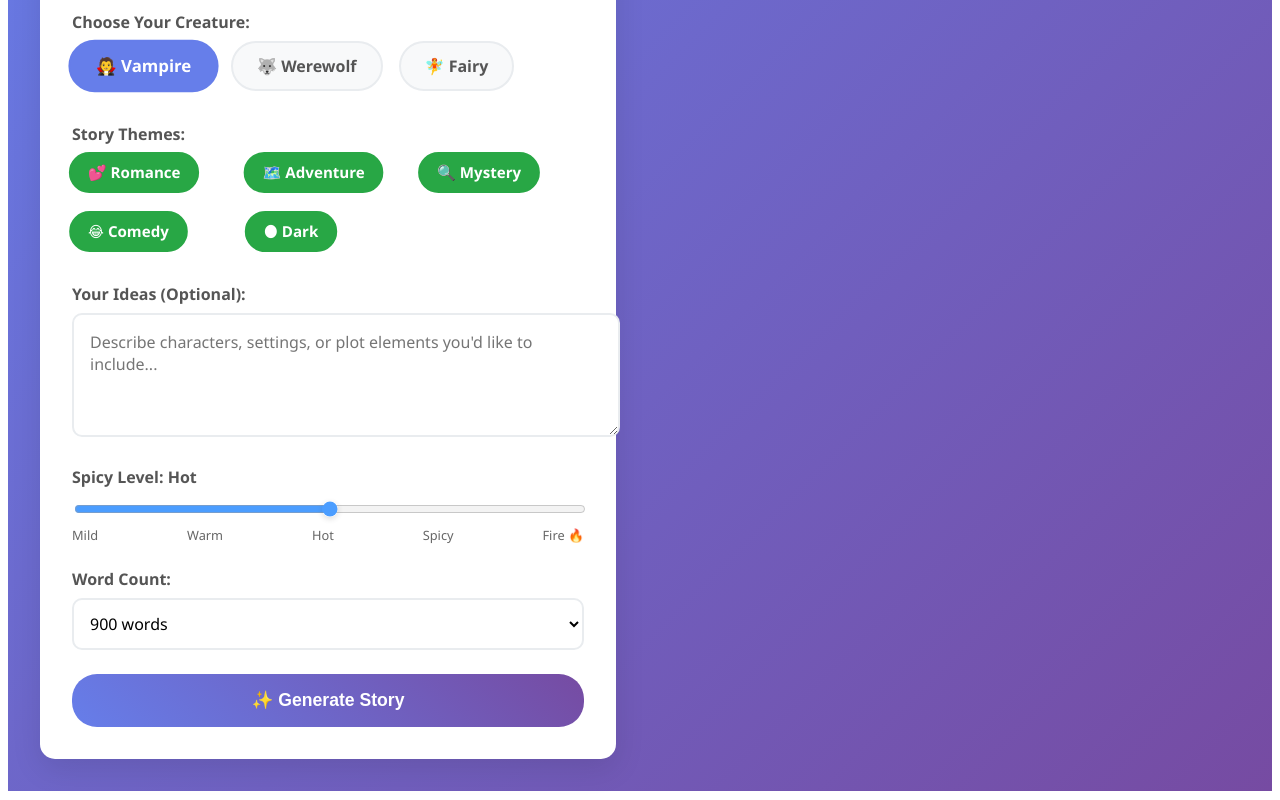
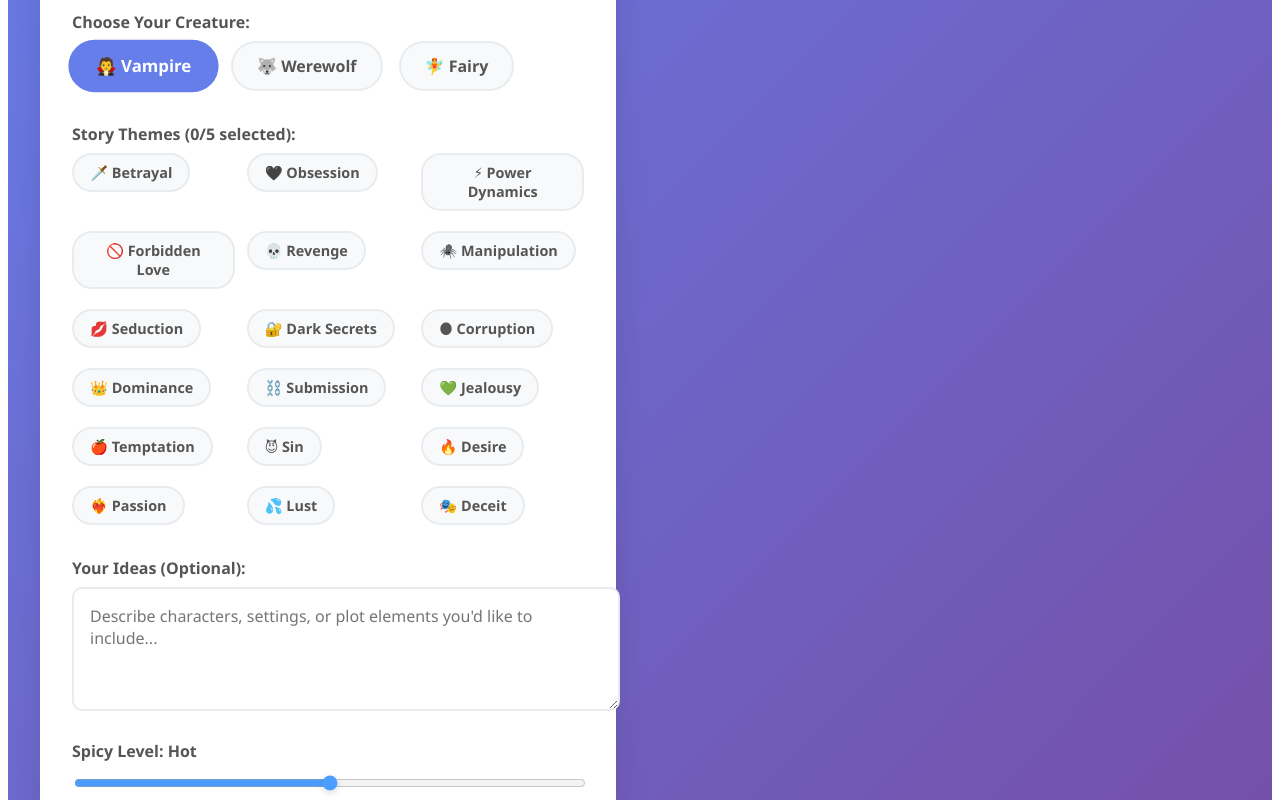
Before and after one commit to Phazzie/FairytaleswithSpice, an Angular app in the folder story-generator/: page / in a window 1280 px wide. Shown: the part 300-1100 px from the top of the page. Built offline with nearby package versions, Linux system fonts and the light colour scheme.

Commit message:
Add 18 adult themes and implement theme selection infrastructure
Co-authored-by: Phazzie <195070677+Phazzie@users.noreply.github.com>

```diff
--- a/story-generator/src/app/app.css
+++ b/story-generator/src/app/app.css
@@ -128,6 +128,32 @@
   color: white;
   border-color: #28a745;
   transform: scale(1.05);
+}
+
+/* Theme Selection States */
+.checkbox-option.selected .checkbox-label {
+  background: #dc3545;
+  color: white;
+  border-color: #dc3545;
+  transform: scale(1.05);
+  box-shadow: 0 4px 12px rgba(220, 53, 69, 0.3);
+}
+
+.checkbox-option.disabled {
+  cursor: not-allowed;
+  opacity: 0.5;
+}
+
+.checkbox-option.disabled .checkbox-label {
+  cursor: not-allowed;
+  background: #f8f9fa;
+  color: #6c757d;
+  border-color: #e9ecef;
+}
+
+.checkbox-option:hover:not(.disabled) .checkbox-label {
+  transform: scale(1.02);
+  box-shadow: 0 2px 8px rgba(0, 0, 0, 0.1);
 }
 
 /* Textarea */
--- a/story-generator/src/app/app.html
+++ b/story-generator/src/app/app.html
@@ -22,10 +22,18 @@
 
       <!-- Theme Checkboxes -->
       <div class="form-group">
-        <label>Story Themes:</label>
+        <label>Story Themes ({{getSelectedThemesCount()}}/5 selected):</label>
         <div class="checkbox-group">
-          <label class="checkbox-option" *ngFor="let theme of themes">
-            <input type="checkbox" [value]="theme.value" [(ngModel)]="selectedThemes">
+          <label class="checkbox-option"
+                 *ngFor="let theme of themes"
+                 [class.selected]="isThemeSelected(theme.value)"
+                 [class.disabled]="!canSelectMoreThemes() && !isThemeSelected(theme.value)"
+                 (click)="toggleTheme(theme.value)">
+            <input type="checkbox"
+                   [checked]="isThemeSelected(theme.value)"
+                   [disabled]="!canSelectMoreThemes() && !isThemeSelected(theme.value)"
+                   (click)="$event.preventDefault(); toggleTheme(theme.value)"
+                   readonly>
             <span class="checkbox-label">{{theme.label}}</span>
           </label>
         </div>
@@ -76,8 +84,9 @@
       <button
         class="generate-btn"
         (click)="generateStory()"
-        [disabled]="isGenerating">
-        <span *ngIf="!isGenerating">✨ Generate Story</span>
+        [disabled]="isGenerating || !canGenerateStory()">
+        <span *ngIf="!isGenerating && canGenerateStory()">✨ Generate Story</span>
+        <span *ngIf="!isGenerating && !canGenerateStory()">❌ Select at least one theme</span>
         <span *ngIf="isGenerating" class="loading">
           <span class="spinner"></span>
           Crafting your tale...
--- a/story-generator/src/app/app.ts
+++ b/story-generator/src/app/app.ts
@@ -18,7 +18,7 @@ export class App {
 
   // Form data
   selectedCreature: string = 'vampire';
-  selectedThemes: string[] = [];
+  selectedThemes: Set<string> = new Set();
   userInput: string = '';
   spicyLevel: number = 3;
   wordCount: number = 900;
@@ -45,11 +45,24 @@ export class App {
   ];
 
   themes = [
-    { value: 'romance', label: '💕 Romance' },
-    { value: 'adventure', label: '🗺️ Adventure' },
-    { value: 'mystery', label: '🔍 Mystery' },
-    { value: 'comedy', label: '😂 Comedy' },
-    { value: 'dark', label: '🌑 Dark' }
+    { value: 'betrayal', label: '🗡️ Betrayal' },
+    { value: 'obsession', label: '🖤 Obsession' },
+    { value: 'power_dynamics', label: '⚡ Power Dynamics' },
+    { value: 'forbidden_love', label: '🚫 Forbidden Love' },
+    { value: 'revenge', label: '💀 Revenge' },
+    { value: 'manipulation', label: '🕷️ Manipulation' },
+    { value: 'seduction', label: '💋 Seduction' },
+    { value: 'dark_secrets', label: '🔐 Dark Secrets' },
+    { value: 'corruption', label: '🌑 Corruption' },
+    { value: 'dominance', label: '👑 Dominance' },
+    { value: 'submission', label: '⛓️ Submission' },
+    { value: 'jealousy', label: '💚 Jealousy' },
+    { value: 'temptation', label: '🍎 Temptation' },
+    { value: 'sin', label: '😈 Sin' },
+    { value: 'desire', label: '🔥 Desire' },
+    { value: 'passion', label: '❤️‍🔥 Passion' },
+    { value: 'lust', label: '💦 Lust' },
+    { value: 'deceit', label: '🎭 Deceit' }
   ];
 
   wordCountOptions = [
@@ -60,8 +73,41 @@ export class App {
 
   spicyLevelLabels = ['Mild', 'Warm', 'Hot', 'Spicy', 'Fire 🔥'];
 
+  // Theme selection methods
+  toggleTheme(theme: string) {
+    console.log('toggleTheme called with:', theme);
+    if (this.selectedThemes.has(theme)) {
+      this.selectedThemes.delete(theme);
+      console.log('Removed theme:', theme);
+    } else if (this.selectedThemes.size < 5) {
+      this.selectedThemes.add(theme);
+      console.log('Added theme:', theme);
+    }
+    console.log('Current themes:', Array.from(this.selectedThemes));
+  }
+
+  isThemeSelected(theme: string): boolean {
+    return this.selectedThemes.has(theme);
+  }
+
+  getSelectedThemesCount(): number {
+    return this.selectedThemes.size;
+  }
+
+  canSelectMoreThemes(): boolean {
+    return this.selectedThemes.size < 5;
+  }
+
+  canGenerateStory(): boolean {
+    return this.selectedThemes.size > 0;
+  }
+
   // Methods
   generateStory() {
+    if (!this.canGenerateStory()) {
+      return; // Prevent generation with no themes
+    }
+
     this.isGenerating = true;
     this.currentStory = '';
     this.saveSuccess = false;
@@ -69,7 +115,7 @@ export class App {
 
     const request: StoryGenerationSeam['input'] = {
       creature: this.selectedCreature as any,
-      themes: this.selectedThemes as any,
+      themes: Array.from(this.selectedThemes) as any,
       userInput: this.userInput,
       spicyLevel: this.spicyLevel as any,
       wordCount: this.wordCount as any
--- a/story-generator/src/app/contracts.ts
+++ b/story-generator/src/app/contracts.ts
@@ -4,7 +4,7 @@
 
 // ==================== TYPE DEFINITIONS ====================
 export type CreatureType = 'vampire' | 'werewolf' | 'fairy';
-export type ThemeType = 'romance' | 'adventure' | 'mystery' | 'comedy' | 'dark';
+export type ThemeType = 'betrayal' | 'obsession' | 'power_dynamics' | 'forbidden_love' | 'revenge' | 'manipulation' | 'seduction' | 'dark_secrets' | 'corruption' | 'dominance' | 'submission' | 'jealousy' | 'temptation' | 'sin' | 'desire' | 'passion' | 'lust' | 'deceit';
 export type SpicyLevel = 1 | 2 | 3 | 4 | 5;
 export type WordCount = 700 | 900 | 1200;
 export type VoiceType = 'female' | 'male' | 'neutral';
```
Also changed, not shown: 1 other file (tests, documents, lock files or other folders).
